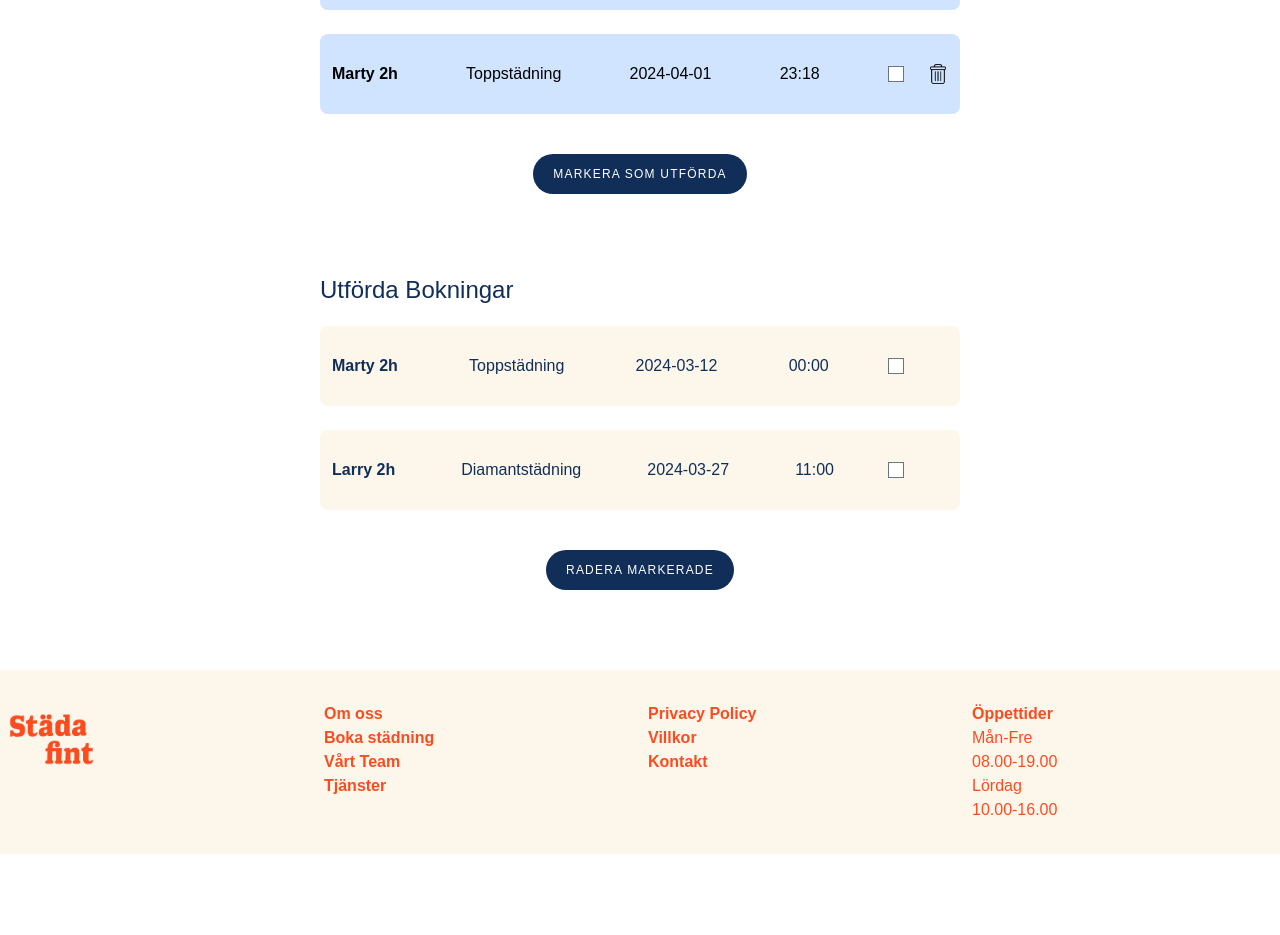
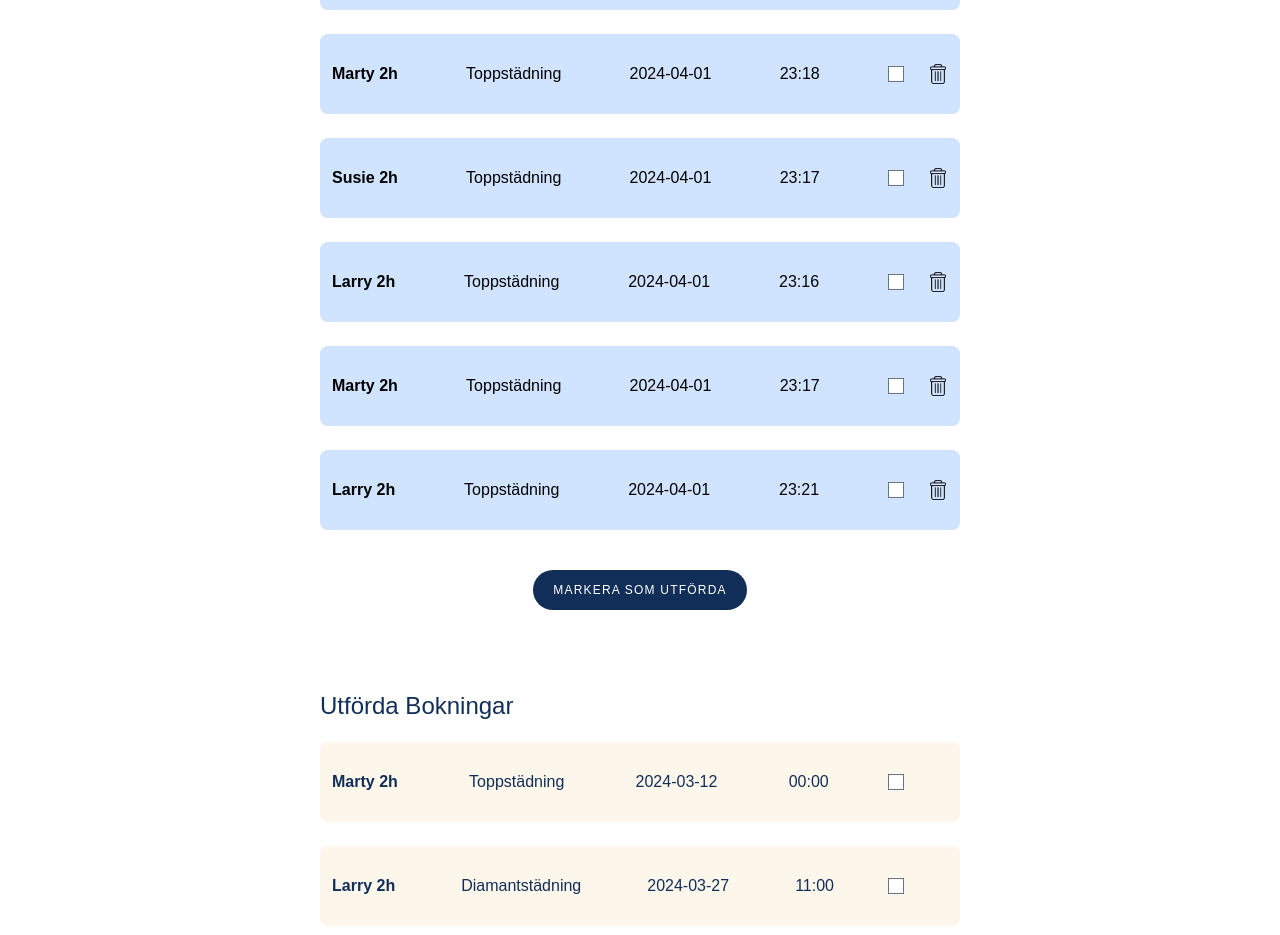
Before and after one commit to varamara/cleaning-service, a React (Vite) app in the folder cleaning-service-js-2/: page /booking in a window 1280 px wide. Shown: the part 960-1895 px from the top of the page. Before the commit the page ends 1814 px from the top, so only its background shows below. Built offline with nearby package versions, Linux system fonts and the light colour scheme; data requests are answered from the project's data file; a web font is replaced by a local one.

Commit message:
Add new bookings and fix input field issue

```diff
--- a/cleaning-service-js-2/db.json
+++ b/cleaning-service-js-2/db.json
@@ -112,6 +112,46 @@
       "grade": "Toppstädning",
       "cleaner": "Marty",
       "status": false
+    },
+    {
+      "id": "8e41de20-1171-41a9-a4d8-5c52cd159ec0",
+      "userId": "8a125f4d-1d47-44c1-a227-ccb52c982c42",
+      "customer": "8a125f4d-1d47-44c1-a227-ccb52c982c42",
+      "date": "2024-04-01T12:12:05.860Z",
+      "time": "23:17",
+      "grade": "Toppstädning",
+      "cleaner": "Susie",
+      "status": false
+    },
+    {
+      "id": "eeefbbf1-0503-4f18-8bd0-98d492872a71",
+      "userId": "8a125f4d-1d47-44c1-a227-ccb52c982c42",
+      "customer": "8a125f4d-1d47-44c1-a227-ccb52c982c42",
+      "date": "2024-04-01T12:13:48.765Z",
+      "time": "23:16",
+      "grade": "Toppstädning",
+      "cleaner": "Larry",
+      "status": false
+    },
+    {
+      "id": "e131877e-4880-4f84-aff4-ae936e868359",
+      "userId": "8a125f4d-1d47-44c1-a227-ccb52c982c42",
+      "customer": "8a125f4d-1d47-44c1-a227-ccb52c982c42",
+      "date": "2024-04-01T12:15:28.440Z",
+      "time": "23:17",
+      "grade": "Toppstädning",
+      "cleaner": "Marty",
+      "status": false
+    },
+    {
+      "id": "875aea09-d84f-4da3-9e0b-bf35450a1430",
+      "userId": "8a125f4d-1d47-44c1-a227-ccb52c982c42",
+      "customer": "8a125f4d-1d47-44c1-a227-ccb52c982c42",
+      "date": "2024-04-01T12:16:24.710Z",
+      "time": "23:21",
+      "grade": "Toppstädning",
+      "cleaner": "Larry",
+      "status": false
     }
   ]
 }
--- a/cleaning-service-js-2/src/components/bookingpagecomponents/BookingForm.tsx
+++ b/cleaning-service-js-2/src/components/bookingpagecomponents/BookingForm.tsx
@@ -102,6 +102,9 @@ const BookingForm: React.FC = () => {
 
     addBooking(newBooking);
 
+
+    // nu blir alla inputfält röda när vi tömmer dem...
+
     setFormValues({
       id: "",
       userId: "",
```
Also changed, not shown: cleaning-service-js-2/src/interfaces.ts (+12 -12 lines).
